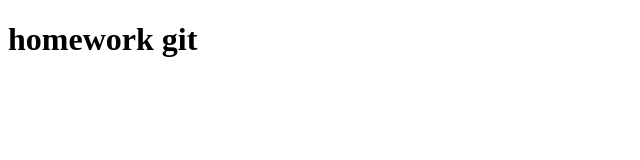
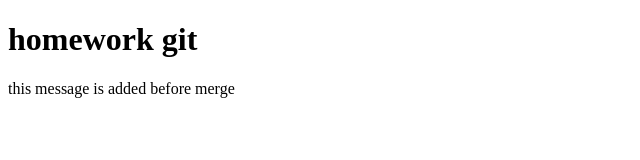
Before and after one commit to andrey-arnapolin/homework-git, a plain HTML site: page index.html in a window 1280 px wide. Shown: the whole page, without its empty margins (0-640 px from the left). Drawn offline with Linux system fonts and the light colour scheme.

Commit message:
added message

```diff
--- a/index.html
+++ b/index.html
@@ -8,5 +8,6 @@
 </head>
 <body>
 	<h1>homework git</h1>
+	<p>this message is added before merge</p>
 </body>
 </html>
```
